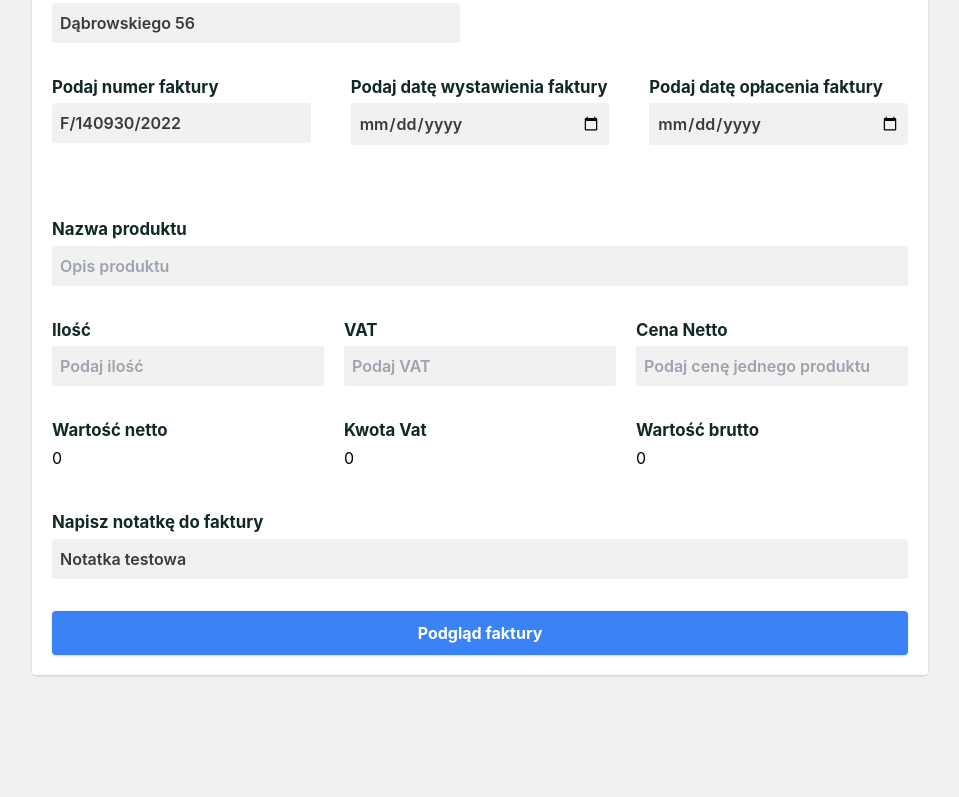
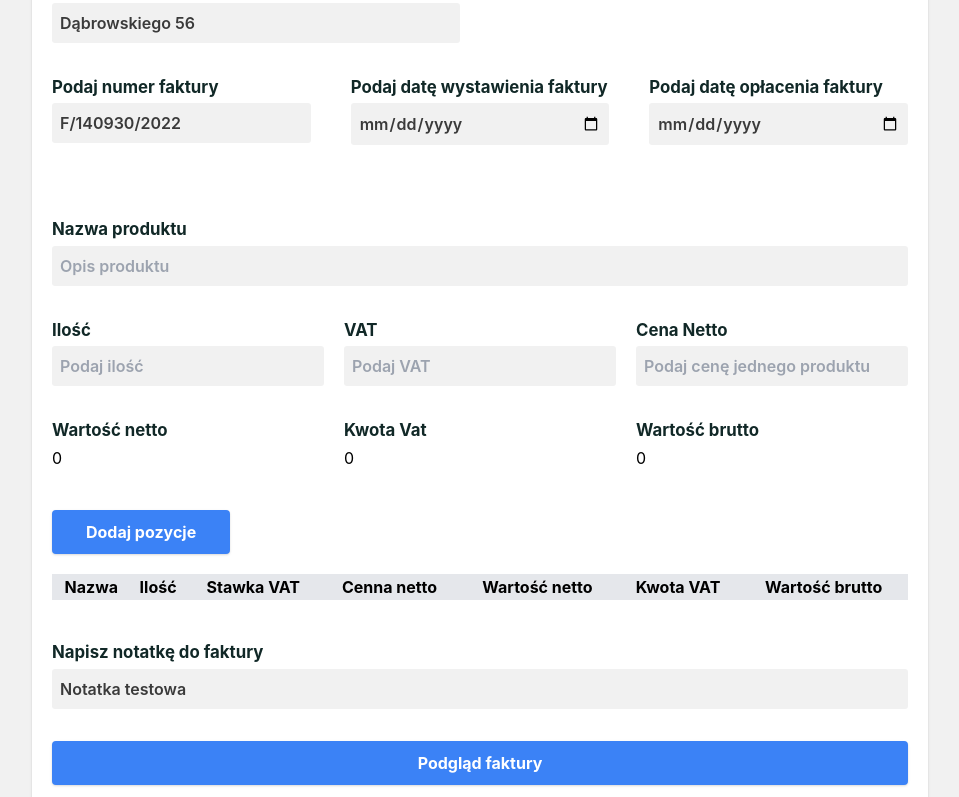
Before and after one commit to WestHumble/invoice, a React (Create React App) app: page / in a window 1280 px wide. Shown: the part 547-1344 px from the top of the page, without its empty margins (160-1119 px from the left). Before the commit the page ends 1242 px from the top, so only its background shows below. Built offline with nearby package versions, Linux system fonts and the light colour scheme.

Commit message:
Dodawanie pozycji faktury

```diff
--- a/src/App.js
+++ b/src/App.js
@@ -33,6 +33,7 @@ function App() {
   const [warNetto, setWarNetto] = useState("");
   const [kwotaVat, setKwotaVat] = useState("");
   const [warBrutto, setWarBrutto] = useState("");
+  const [list, setList] = useState([]);
 
   const handlePrint = () => {
     window.print();
@@ -77,6 +78,8 @@ function App() {
             warNetto={warNetto}
             kwotaVat={kwotaVat}
             warBrutto={warBrutto}
+            list={list}
+            setList={setList}
           />
           <Notes notes={notes} />
           <Footer
@@ -321,6 +324,8 @@ function App() {
                 setKwotaVat={setKwotaVat}
                 warBrutto={warBrutto}
                 setWarBrutto={setWarBrutto}
+                list={list}
+                setList={setList}
               />
             </article>
 
--- a/src/components/Table.js
+++ b/src/components/Table.js
@@ -1,16 +1,8 @@
 import React from "react";
 
-export default function Table({
-  nazwa,
-  ilosc,
-  vat,
-  cenaNetto,
-  warNetto,
-  kwotaVat,
-  warBrutto,
-}) {
+export default function Table({ list }) {
   return (
-    <table width="100%">
+    <table width="100%" className="mb-10">
       <thead>
         <tr className="bg-gray-200">
           <th>Nazwa</th>
@@ -23,6 +15,18 @@ export default function Table({
         </tr>
       </thead>
       <tbody>
+        {list.map(
+          ({
+            id,
+            nazwa,
+            ilosc,
+            vat,
+            cenaNetto,
+            warNetto,
+            kwotaVat,
+            warBrutto,
+          }) => (
+            <React.Fragment key={id}>
               <tr>
                 <td>{nazwa}</td>
                 <td>{ilosc}</td>
@@ -32,6 +36,9 @@ export default function Table({
                 <td>{kwotaVat}</td>
                 <td>{warBrutto}</td>
               </tr>
+            </React.Fragment>
+          )
+        )}
       </tbody>
     </table>
   );
--- a/src/components/TableForm.js
+++ b/src/components/TableForm.js
@@ -1,5 +1,6 @@
 import { useEffect } from "react";
 import React from "react";
+import { v4 as uuidv4 } from "uuid";
 
 export default function TableForm({
   nazwa,
@@ -16,7 +17,32 @@ export default function TableForm({
   setKwotaVat,
   warBrutto,
   setWarBrutto,
+  list,
+  setList,
 }) {
+  const handleSubmit = (e) => {
+    e.preventDefault();
+
+    const newItems = {
+      id: uuidv4(),
+      nazwa,
+      ilosc,
+      vat,
+      cenaNetto,
+      warNetto,
+      kwotaVat,
+      warBrutto,
+    };
+    setNazwa("");
+    setIlosc("");
+    setVat("");
+    setCenaNetto("");
+    setWarNetto("");
+    setKwotaVat("");
+    setWarBrutto("");
+    setList([...list, newItems]);
+    console.log(list);
+  };
   useEffect(() => {
     const calcWarNetto = (warNetto) => {
       setWarNetto(cenaNetto * ilosc);
@@ -36,6 +62,7 @@ export default function TableForm({
 
   return (
     <>
+      <form onSubmit={handleSubmit}>
         <div className="flex flex-col md:mt-10">
           <label htmlFor="nazwa">Nazwa produktu</label>
           <input
@@ -94,6 +121,55 @@ export default function TableForm({
             <p>{warBrutto}</p>
           </div>
         </div>
+        <button
+          type="submit"
+          className="mb-5 bg-blue-500 text-white font-bold py-2 px-8 rounded shadow border-2 border-blue-500 hover:bg-transparent hover:text-blue-500 transition-all duration-300"
+        >
+          Dodaj pozycje
+        </button>
+      </form>
+
+      {/* Dodane pozycje tabelka*/}
+
+      <table width="100%" className="mb-10">
+        <thead>
+          <tr className="bg-gray-200">
+            <th>Nazwa</th>
+            <th>Ilość</th>
+            <th>Stawka VAT</th>
+            <th>Cenna netto</th>
+            <th>Wartość netto</th>
+            <th>Kwota VAT</th>
+            <th>Wartość brutto</th>
+          </tr>
+        </thead>
+        <tbody>
+          {list.map(
+            ({
+              id,
+              nazwa,
+              ilosc,
+              vat,
+              cenaNetto,
+              warNetto,
+              kwotaVat,
+              warBrutto,
+            }) => (
+              <React.Fragment key={id}>
+                <tr>
+                  <td>{nazwa}</td>
+                  <td>{ilosc}</td>
+                  <td>{vat}</td>
+                  <td>{cenaNetto}</td>
+                  <td>{warNetto}</td>
+                  <td>{kwotaVat}</td>
+                  <td>{warBrutto}</td>
+                </tr>
+              </React.Fragment>
+            )
+          )}
+        </tbody>
+      </table>
     </>
   );
 }
```
Lines whose indentation alone changed are shown as unchanged.
